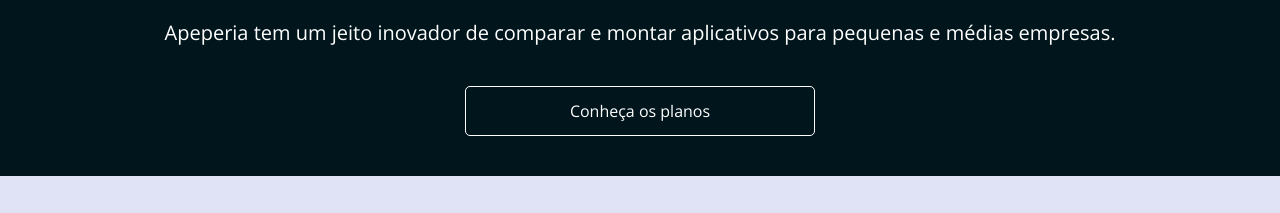
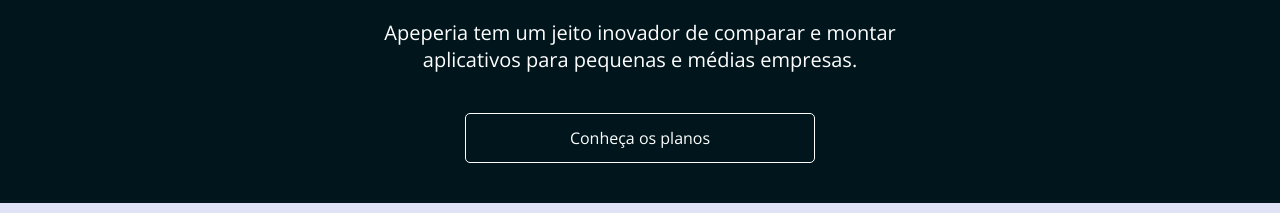
Before and after one commit to Ian-Alemida/Apeperia, a plain HTML site: page index.html in a window 1280 px wide. Shown: the part 233-446 px from the top of the page. Drawn offline with nearby package versions, Linux system fonts and the light colour scheme.

Commit message:
evoluindo chamada.css para display tablet

```diff
--- a/css/chamada.css
+++ b/css/chamada.css
@@ -31,3 +31,9 @@
 .chamada__botao {
     width: 100%;
 }
+
+@media screen and (min-width:768px){
+    .chamada__texto{
+        max-width: 600px;
+    }
+}
```
